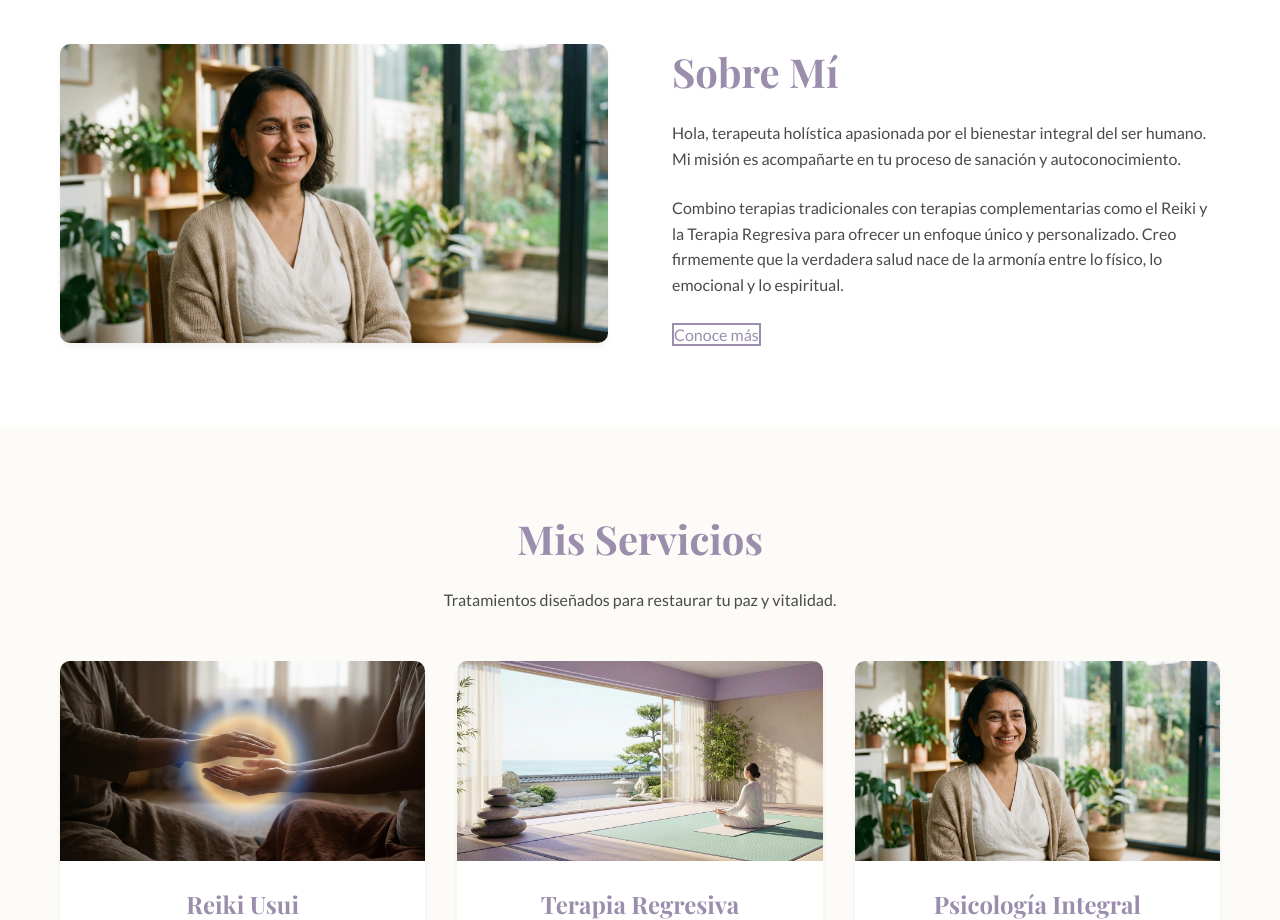
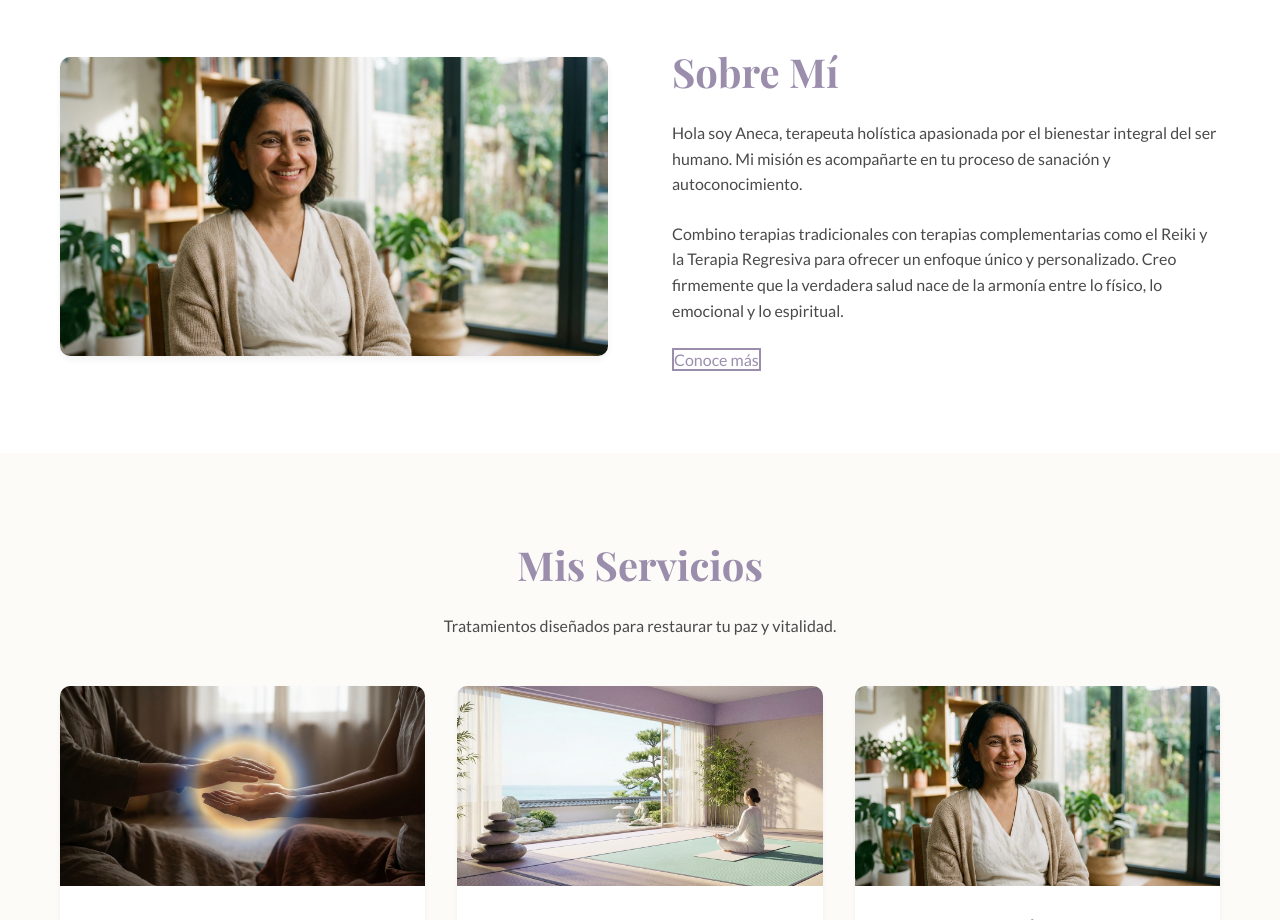
Before and after one commit to marianmmr8/miprimeritaweb, a plain HTML site: page index.html in a window 1280 px wide. Shown: the part 840-1760 px from the top of the page. Drawn offline with nearby package versions, Linux system fonts and the light colour scheme.

Commit message:
Add files via upload

```diff
--- a/index.html
+++ b/index.html
@@ -57,7 +57,7 @@
                 </div>
                 <div class="about-text">
                     <h2>Sobre Mí</h2>
-                    <p>Hola, terapeuta holística apasionada por el bienestar integral del ser humano. Mi
+                    <p>Hola soy Aneca, terapeuta holística apasionada por el bienestar integral del ser humano. Mi
                         misión es acompañarte en tu proceso de sanación y autoconocimiento.</p>
                     <p>Combino terapias tradicionales con terapias complementarias como el Reiki y la Terapia
                         Regresiva para ofrecer un enfoque único y personalizado. Creo firmemente que la verdadera salud
```
